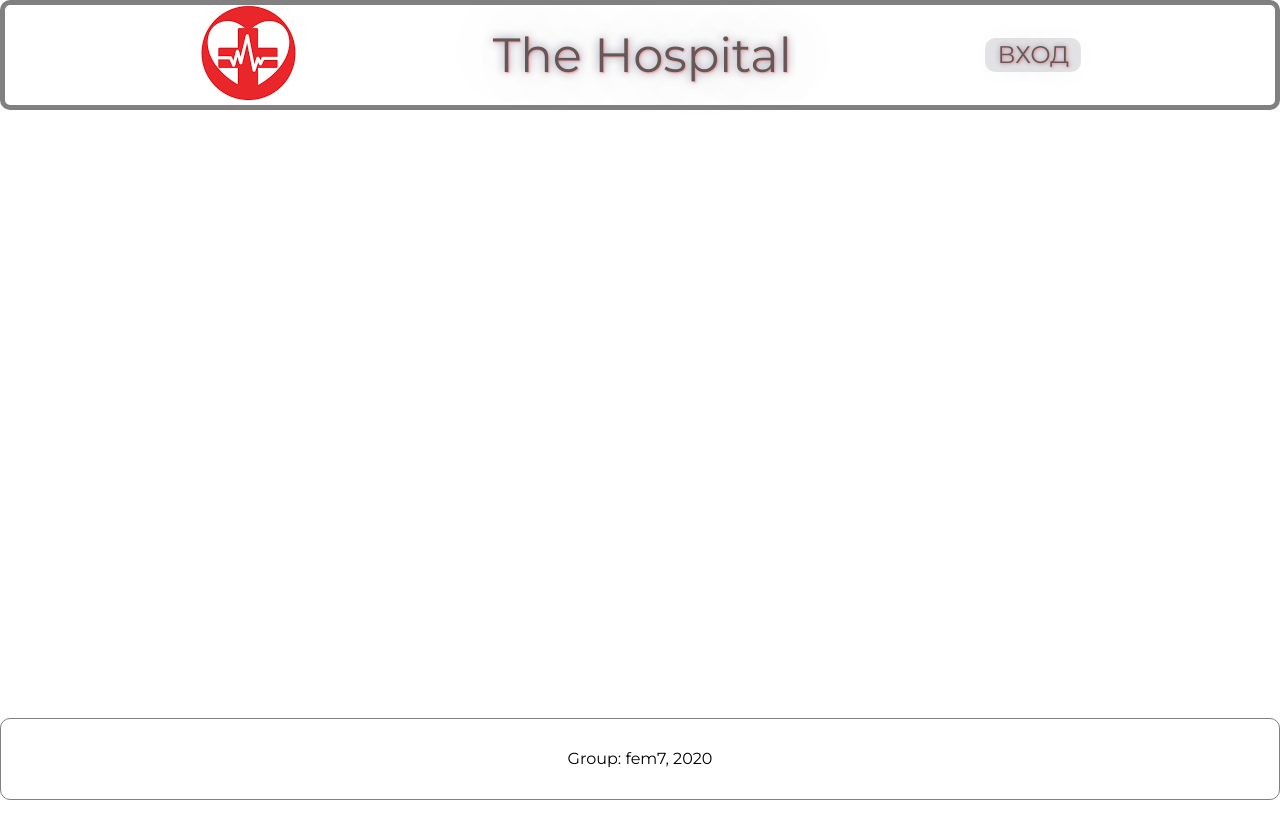
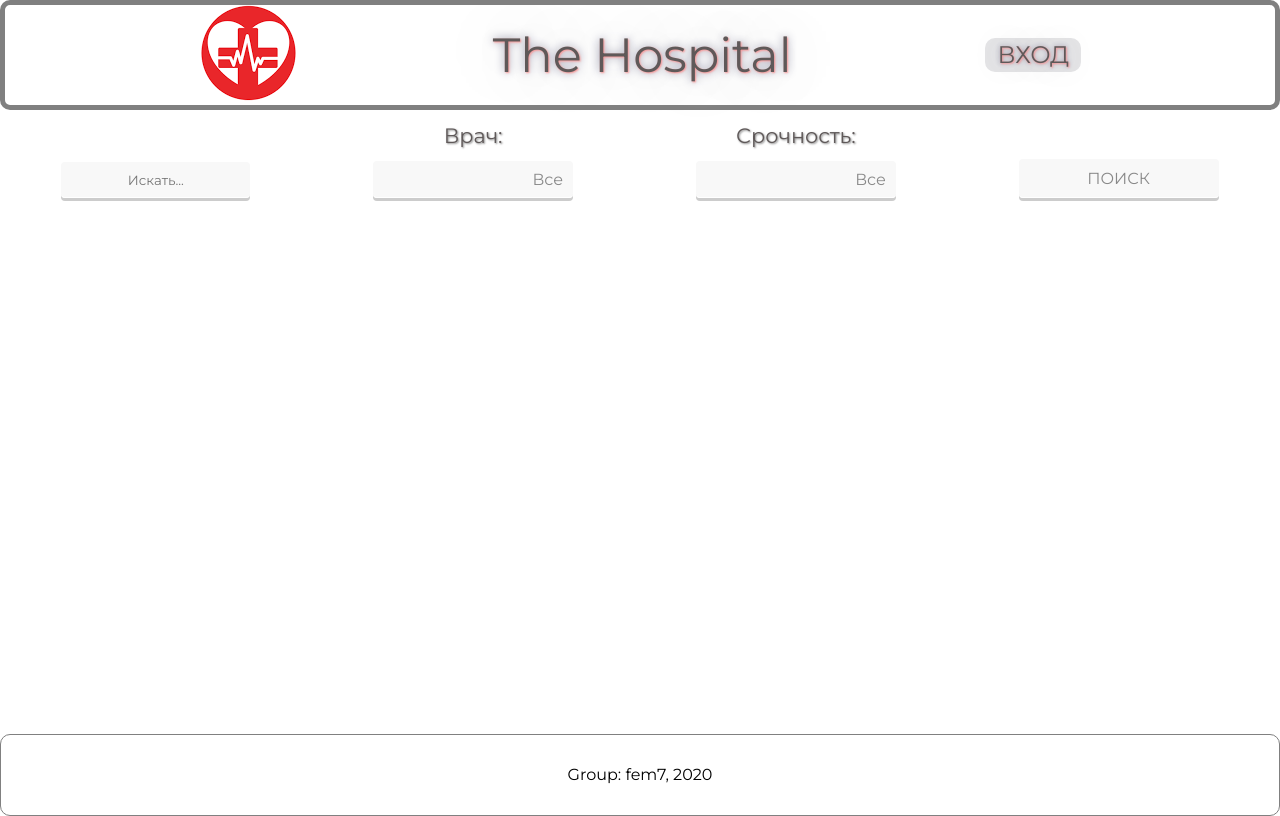
Before and after one commit to TamaraKhalilova/STEP-3-Cards, a website: page src/index.html in a window 1280 px wide. Drawn offline with nearby package versions, Linux system fonts and the light colour scheme; files that its build step writes are made by us from their sources.

Commit message:
add filter

```diff
--- a/src/index.html
+++ b/src/index.html
@@ -1,5 +1,6 @@
 <!DOCTYPE html>
 <html lang="en">
+
 <head>
     <meta charset="UTF-8">
     <meta name="viewport" content="width=device-width, initial-scale=1.0">
@@ -10,6 +11,7 @@
     <script defer src="js/script.min.js"></script>
     <script defer src="js/visitcards.js"></script>
 </head>
+
 <body>
     <div class="page">
         <div class="page__wrapper">
@@ -21,6 +23,30 @@
                 <a href="#" class="btn btn--header">Вход</a>
             </header>
             <main class="main">
+                <div class="filter">
+                    <form class="filter__form" id="search-form" action="">
+                        <input type="text" class="filter__search" placeholder="Искать...">
+                        <div>
+                            <h2 class="filter__title">Врач:</h2>
+                            <select class="filter__options" id="status-doctor">
+                                <option class="filter__option" value="all">Все</option>
+                                <option class="filter__option" value="Dentist">Дантист</option>
+                                <option class="filter__option" value="Cardiologist">Кардиолог</option>
+                                <option class="filter__option" value="Therapist">Терапевт</option>
+                            </select>
+                        </div>
+                        <div>
+                            <h2 class="filter__title">Срочность:</h2>
+                            <select class="filter__options" id="status-priority">
+                                <option class="filter__option" value="all">Все</option>
+                                <option class="filter__option" value="low">Обычная</option>
+                                <option class="filter__option" value="normal">Приоритетная</option>
+                                <option class="filter__option" value="high">Неотложная</option>
+                            </select>
+                        </div>
+                        <button class="filter__search-btn" id="search">Поиск</button>
+                    </form>
+                </div>
                 <div class="visit-board"></div>
             </main>
             <footer class="footer">
@@ -29,4 +55,5 @@
         </div>
     </div>
 </body>
+
 </html>
--- a/src/styles/sections/_main.scss
+++ b/src/styles/sections/_main.scss
@@ -1,7 +1,8 @@
 /* ВРЕМЕННО */
-.main{
+.main {
     height: calc(100vh - 110px - 82px);
 }
+
 .visit-board {
     padding: 10px;
     display: grid;
@@ -9,12 +10,12 @@
     grid-gap: 6px;
 }
 
-.visit-card-hide{
+.visit-card-hide {
     display: none;
 }
 
 .btn-visit {
-    font-size:12px;
+    font-size: 12px;
     padding: .4em;
     background-color: rgb(228, 228, 230);
     border-radius: 10px;
@@ -22,46 +23,127 @@
     color: rgb(95, 89, 89);
     font-family: inherit;
     cursor: pointer;
-    text-shadow:  1px 1px 2px rgb(248, 151, 151), 0 0 1em rgba(195, 195, 204, 0.836), 0 0 0.2em rgb(137, 137, 161);
+    text-shadow: 1px 1px 2px rgb(248, 151, 151), 0 0 1em rgba(195, 195, 204, 0.836), 0 0 0.2em rgb(137, 137, 161);
 
-    &:hover{
+    &:hover {
         background-color: rgb(243, 243, 247);
     }
 }
+
 .btn-delete {
-    background-color: rgb(255,204,255);
-    &:hover{
-        background-color: rgb(255,153,255);
+    background-color: rgb(255, 204, 255);
+
+    &:hover {
+        background-color: rgb(255, 153, 255);
     }
 }
+
 .btn-change {
-    &:hover{
+    &:hover {
         background-color: #c9f;
     }
 }
 
 .visit-card {
     border-radius: 7px;
-    box-shadow: 0 0 3px rgba(0,0,0,0.8);
-    & >p {
+    box-shadow: 0 0 3px rgba(0, 0, 0, 0.8);
+
+    &>p {
         padding: .2em;
     }
-    & >.open-visit{
+
+    &>.open-visit {
         text-align: right;
         padding-right: 1em;
         font-style: oblique;
         color: #FF4500;
-        &:hover{
+
+        &:hover {
             cursor: pointer;
         }
     }
-    & >div {
-        & >p {
+
+    &>div {
+        &>p {
             padding: .2em;
         }
-        & :last-child{
+
+        & :last-child {
             display: flex;
             justify-content: space-evenly;
         }
     }
 }
+
+.filter {
+    margin: 1em auto;
+    font-family: Montserrat, serif;
+
+    &__form {
+        display: flex;
+        justify-content: space-around;
+        align-items: flex-end;
+    }
+
+    &__form div {
+        display: flex;
+        flex-direction: column;
+    }
+
+    &__title {
+        margin-bottom: 0.7em;
+        font-size: 1.3em;
+        color: rgb(95, 89, 89);
+        text-shadow: 1px 1px 2px #888;
+        text-align: center;
+    }
+
+    &__search {
+        font-family: Montserrat, serif;
+        padding: 10px;
+        margin: 0;
+        border-radius: 4px;
+        box-shadow: 0 3px 0 #ccc, 0 -1px #fff inset;
+        background: #f8f8f8;
+        color: #888;
+        border: none;
+        outline: none;
+        appearance: none;
+        cursor: pointer;
+        max-width: 200px;
+        text-align: center;
+    }
+
+    &__options {
+        font-family: Montserrat, serif;
+        font-size: 16px;
+        padding: 10px;
+        margin: 0;
+        border-radius: 4px;
+        box-shadow: 0 3px 0 #ccc, 0 -1px #fff inset;
+        background: #f8f8f8;
+        color: #888;
+        border: none;
+        outline: none;
+        appearance: none;
+        cursor: pointer;
+        min-width: 200px;
+        text-align: right;
+    }
+
+    &__search-btn {
+        padding: 10px;
+        margin: 0;
+        border-radius: 4px;
+        box-shadow: 0 3px 0 #ccc, 0 -1px #fff inset;
+        background: #f8f8f8;
+        color: #888;
+        border: none;
+        outline: none;
+        appearance: none;
+        cursor: pointer;
+        min-width: 200px;
+        text-align: center;
+        text-transform: uppercase;
+    }
+}
```
Also changed, not shown: src/js/filter.js (added, +49 -0 lines), src/js/visitcards.js (+105 -48 lines), 1 other file.
